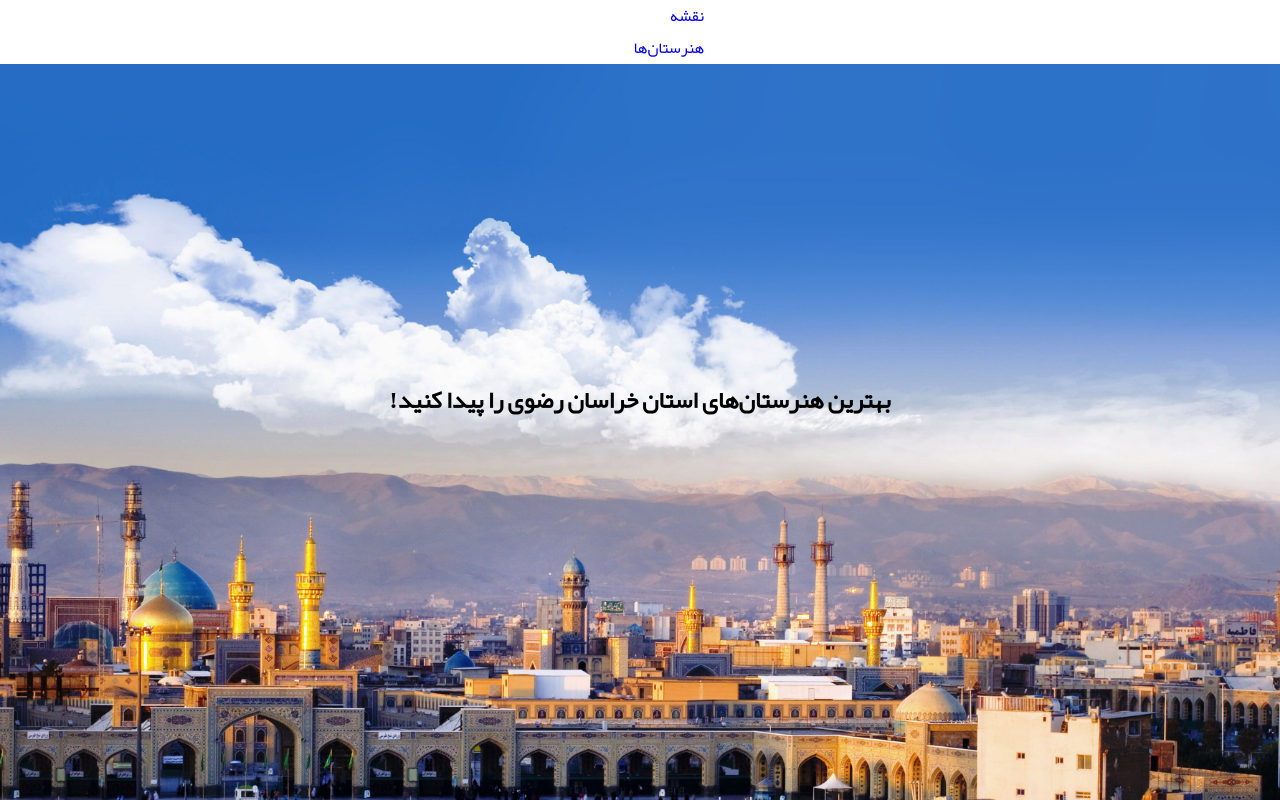
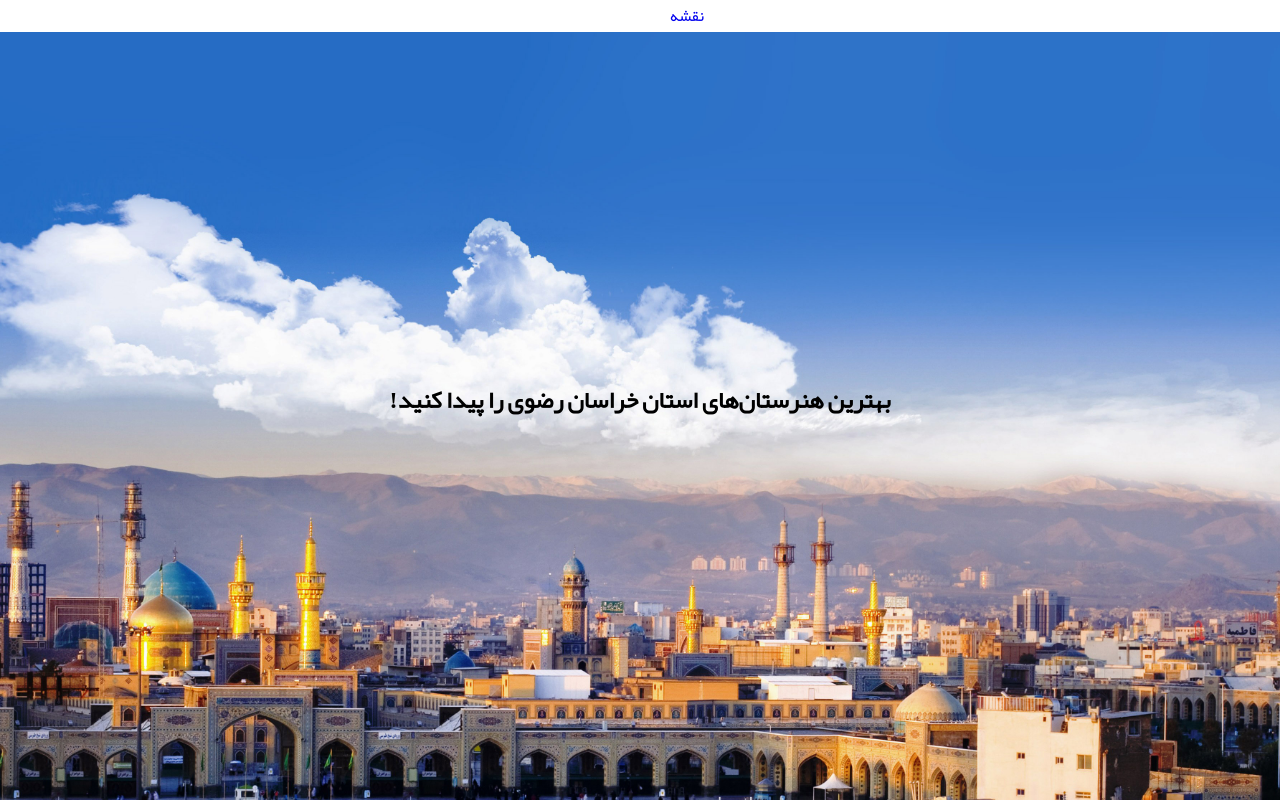
Before and after one commit to SaPahlavani/SchoolFinder, a plain HTML site: page index.html in a window 1280 px wide. Drawn offline with nearby package versions, Linux system fonts and the light colour scheme.

Commit message:
Update index.html

```diff
--- a/index.html
+++ b/index.html
@@ -20,7 +20,7 @@
                     <input type="checkbox" id="checkbox-hamberger">
                 </div>
                 <div class="logo">
-                   <a href="map.html">نقشه هنرستان‌ها</a>
+                   <a href="map.html">نقشه</a>
                 </div>
             </div>
 
@@ -28,7 +28,7 @@
         <div class="container-header-desktop">
 
             <div class="logo-desktop">
-                   <a href="map.html">نقشه هنرستان‌ها</a>
+                   <a href="map.html">نقشه</a>
             </div>
 
         </div>
```
